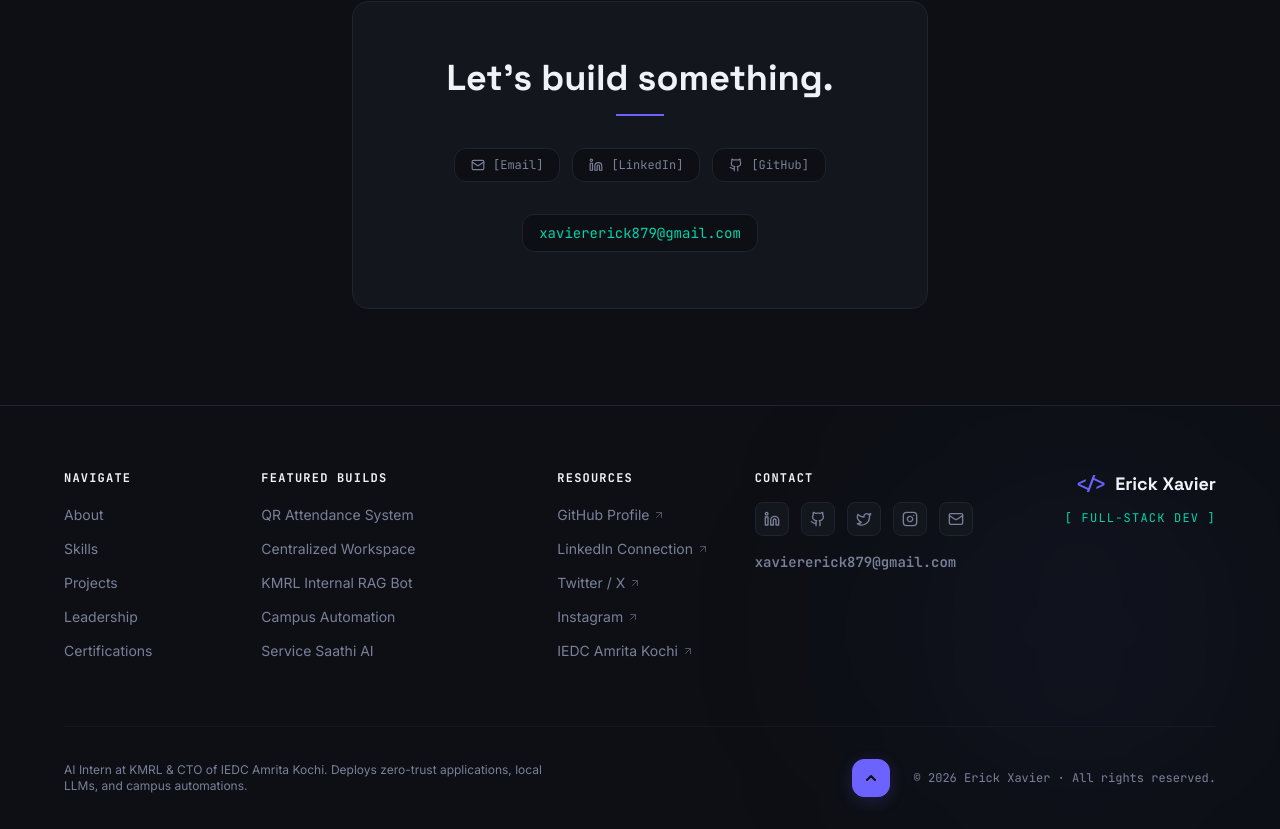
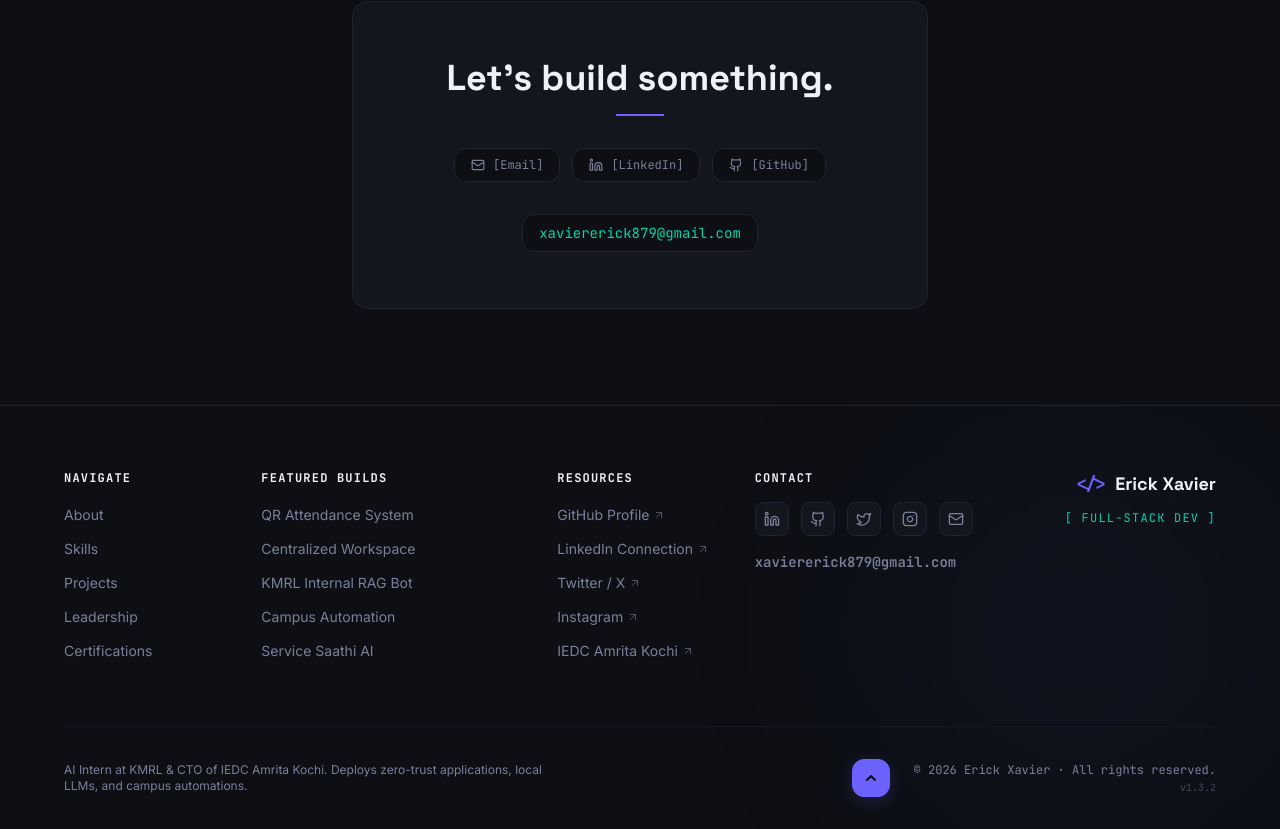
Before and after one commit to ErickXavier-dev/Portfolio.ME, a Next.js app: page / in a window 1280 px wide. Shown: the part 5829-6658 px from the top of the page. Built offline with nearby package versions, Linux system fonts and the light colour scheme.

Commit message:
chore: bump version to 1.3.2 and add package-lock

```diff
--- a/components/Footer.jsx
+++ b/components/Footer.jsx
@@ -2,6 +2,7 @@
 
 import { useState, useEffect } from "react";
 import { ChevronUp, Github, Linkedin, Mail, ArrowUpRight, Twitter, Instagram } from "lucide-react";
+import { version } from "../package.json";
 
 export default function Footer() {
   const [emailLink, setEmailLink] = useState("");
@@ -13,6 +14,13 @@ export default function Footer() {
     const email = parts.join("@");
     setEmailLink(`mailto:${email}`);
     setVisibleEmail(email);
+
+    // Developer Easter egg log
+    console.log(
+      `%c Erick Xavier Portfolio v${version} %c https://github.com/ErickXavier-dev/Portfolio.ME `,
+      "color: #fff; background: #6c63ff; padding: 5px 0; border-radius: 5px 0 0 5px; font-weight: bold;",
+      "color: #6c63ff; background: #1e1e3f; padding: 5px 0; border-radius: 0 5px 5px 0;"
+    );
   }, []);
 
   const scrollToTop = () => {
@@ -208,9 +216,14 @@ export default function Footer() {
             <ChevronUp className="w-4 h-4 stroke-[3px]" />
           </button>
 
-          <p className="text-xs font-mono text-text-muted">
-            &copy; 2026 Erick Xavier · All rights reserved.
-          </p>
+          <div className="flex flex-col items-center md:items-end gap-0.5">
+            <p className="text-xs font-mono text-text-muted">
+              &copy; 2026 Erick Xavier · All rights reserved.
+            </p>
+            <p className="text-[10px] font-mono text-text-muted/50">
+              v{version}
+            </p>
+          </div>
         </div>
       </div>
     </footer>
--- a/package.json
+++ b/package.json
@@ -1,6 +1,6 @@
 {
   "name": "erick-xavier-portfolio",
-  "version": "0.1.0",
+  "version": "1.3.2",
   "private": true,
   "scripts": {
     "dev": "next dev",
```
Also changed, not shown: 1 other file (tests, documents, lock files or other folders).
